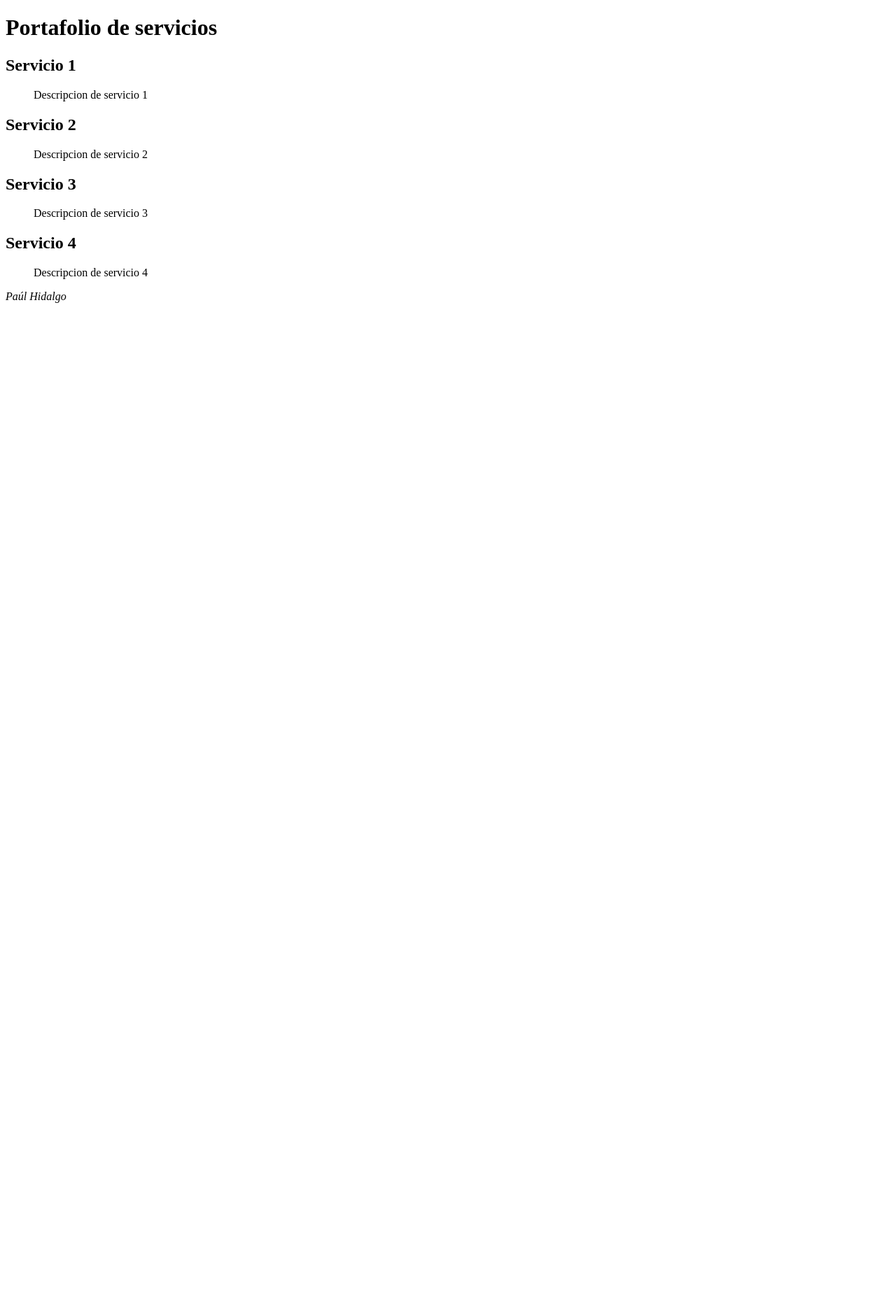
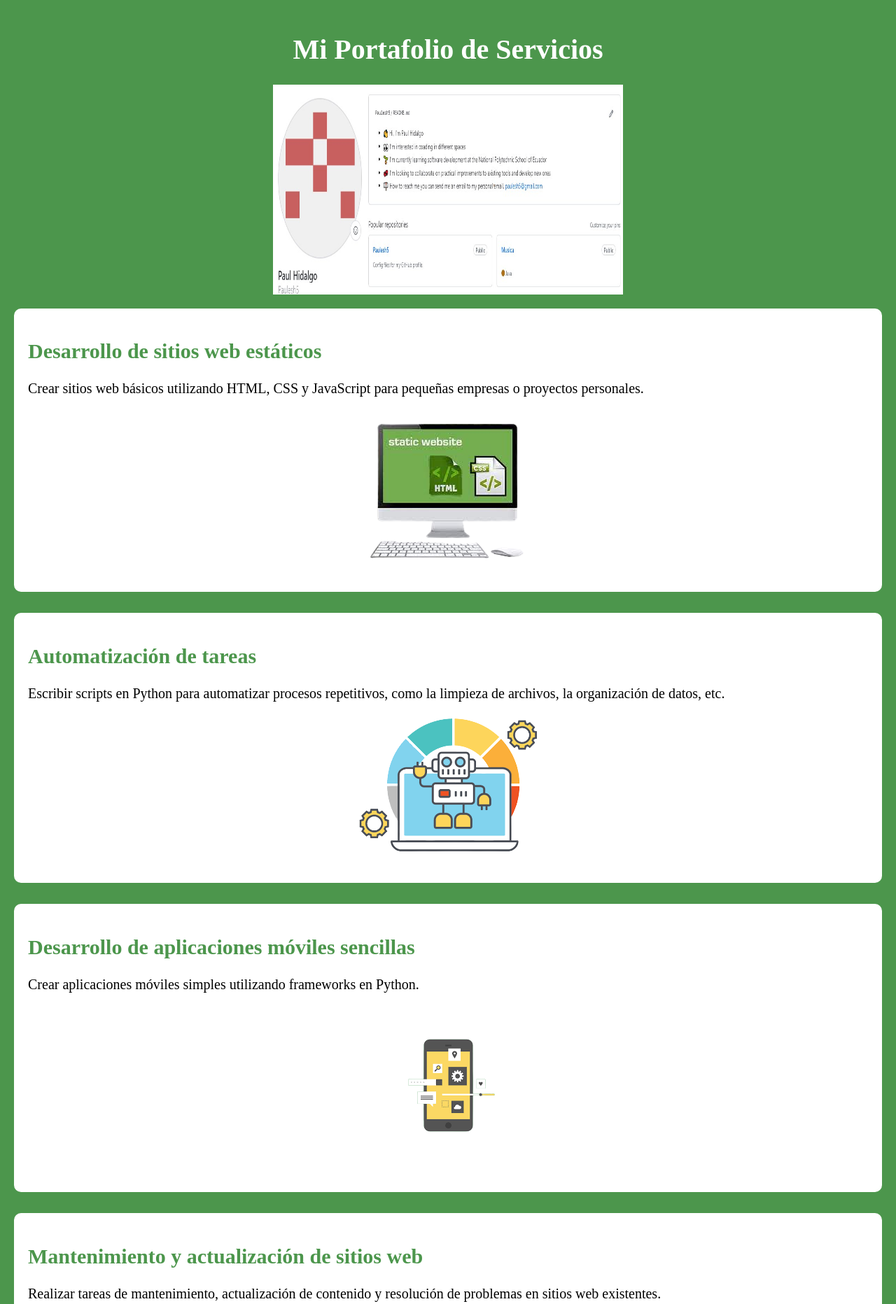
Before and after one commit to Paulesh5/Paulesh5.github.io, a plain HTML site: page index.html in a window 1280 px wide. Shown: the top 1864 px of the page at 70% size. Before the commit the page ends 800 px from the top, so only its background shows below. Drawn offline with Linux system fonts and the light colour scheme.

Commit message:
Imágenes y texto

```diff
--- a/index.html
+++ b/index.html
@@ -1,23 +1,96 @@
 <!DOCTYPE html>
 <html lang="es">
 <head>
-    <meta charset="UTF-8">
-    <meta name="viewport" content="width=, initial-scale=1.0">
-    <title>Portafolio de servicios</title>
+  <meta charset="UTF-8">
+  <meta name="viewport" content="width=device-width, initial-scale=1.0">
+  <title>Mi Portafolio de Servicios</title>
+  <style>
+    body {
+      font-family: 'Times New Roman';
+      margin: 0;
+      padding: 20px;
+      background-color: #4c964c;
+    }
+
+    h1 {
+      text-align: center;
+      font-size: 40px;
+      color: white;
+    }
+
+    .servicio {
+      margin-bottom: 30px;
+      background-color: #fff;
+      padding: 20px;
+      border-radius: 10px;
+    }
+
+    .servicio h2 {
+      font-size: 30px;
+      color: #4c964c;
+    }
+
+    .servicio p {
+      font-size: 20px;
+    }
+
+    .servicio img {
+      display: block;
+      margin: 0 auto;
+    }
+  </style>
 </head>
 <body>
-    <h1>Portafolio de servicios</h1>
-    <h2>Servicio 1</h2>
-    <p><blockquote>Descripcion de servicio 1</blockquote></p>
-    <h2>Servicio 2</h2>
-    <p><blockquote>Descripcion de servicio 2</blockquote></p>
-    <h2>Servicio 3</h2>
-    <p><blockquote>Descripcion de servicio 3</blockquote></p>
-    <h2>Servicio 4</h2>
-    <p>
-        <blockquote>Descripcion de servicio 4</blockquote>
-        <cite>Paúl Hidalgo</cite>
-    </p>
+  <h1>Mi Portafolio de Servicios</h1>
+  <p style="text-align: center;"><img src="perfil.jpg" height="300" width="500"/></p>
+
+  <div class="servicio">
+    <h2>Desarrollo de sitios web estáticos</h2>
+    <p>Crear sitios web básicos utilizando HTML, CSS y JavaScript para pequeñas empresas o proyectos personales.</p>
+    <p style="text-align: center;"><img src="servicio1.png" alt="Imagen de ejemplo"/></p>
+  </div>
+
+  <div class="servicio">
+    <h2>Automatización de tareas</h2>
+    <p>Escribir scripts en Python para automatizar procesos repetitivos, como la limpieza de archivos, la organización de datos, etc.</p>
+    <p style="text-align: center;"><img src="servicio2.png" alt="Imagen de ejemplo"/></p>
+  </div>
+
+  <div class="servicio">
+    <h2>Desarrollo de aplicaciones móviles sencillas</h2>
+    <p>Crear aplicaciones móviles simples utilizando frameworks en Python.</p>
+    <p style="text-align: center;"><img src="servicio3.png" alt="Imagen de ejemplo"/></p>
+  </div>
+
+  <div class="servicio">
+    <h2>Mantenimiento y actualización de sitios web</h2>
+    <p>Realizar tareas de mantenimiento, actualización de contenido y resolución de problemas en sitios web existentes.</p>
+    <p style="text-align: center;"><img src="servicio4.png" alt="Imagen de ejemplo"/></p>
+  </div>
+
+  <div class="servicio">
+    <h2>Desarrollo de aplicaciones de escritorio</h2>
+    <p>Crear aplicaciones de escritorio utilizando lenguajes como Java o C++, brindando soluciones a medida para pequeñas empresas.</p>
+    <p style="text-align: center;"><img src="servicio5.png" alt="Imagen de ejemplo"/></p>
+  </div>
+
+  <div class="servicio">
+    <h2>Soporte técnico de hardware y software</h2>
+    <p>Proporcionar asistencia en la resolución de problemas de hardware y software, instalación y configuración de sistemas operativos y aplicaciones.</p>
+    <p style="text-align: center;"><img src="servicio6.png" alt="Imagen de ejemplo"/></p>
+  </div>
+
+  <div class="servicio">
+    <h2>Análisis y visualización de datos</h2>
+    <p>Utilizar lenguajes como Python y bibliotecas como Pandas y Matplotlib para analizar y visualizar datos, ayudando en la interpretación y presentación de resultados.</p>
+    <p style="text-align: center;"><img src="servicio7.png" alt="Imagen de ejemplo"/></p>
+  </div>
+
+  <div class="servicio">
+    <h2>Configuración de redes y cableado</h2>
+    <p>Ayudar en la configuración básica de redes y el cableado estructurado en entornos de pequeñas empresas.</p>
+    <p style="text-align: center;"><img src="servicio8.png" alt="Imagen de ejemplo"/></p>
+  </div>
 
 </body>
 </html>
```
Also changed, not shown: perfil.jpg (added), servicio1.png (added), servicio2.png (added), servicio3.png (added), servicio4.png (added), servicio5.png (added), servicio6.png (added), servicio7.png (added), servicio8.png (added).
